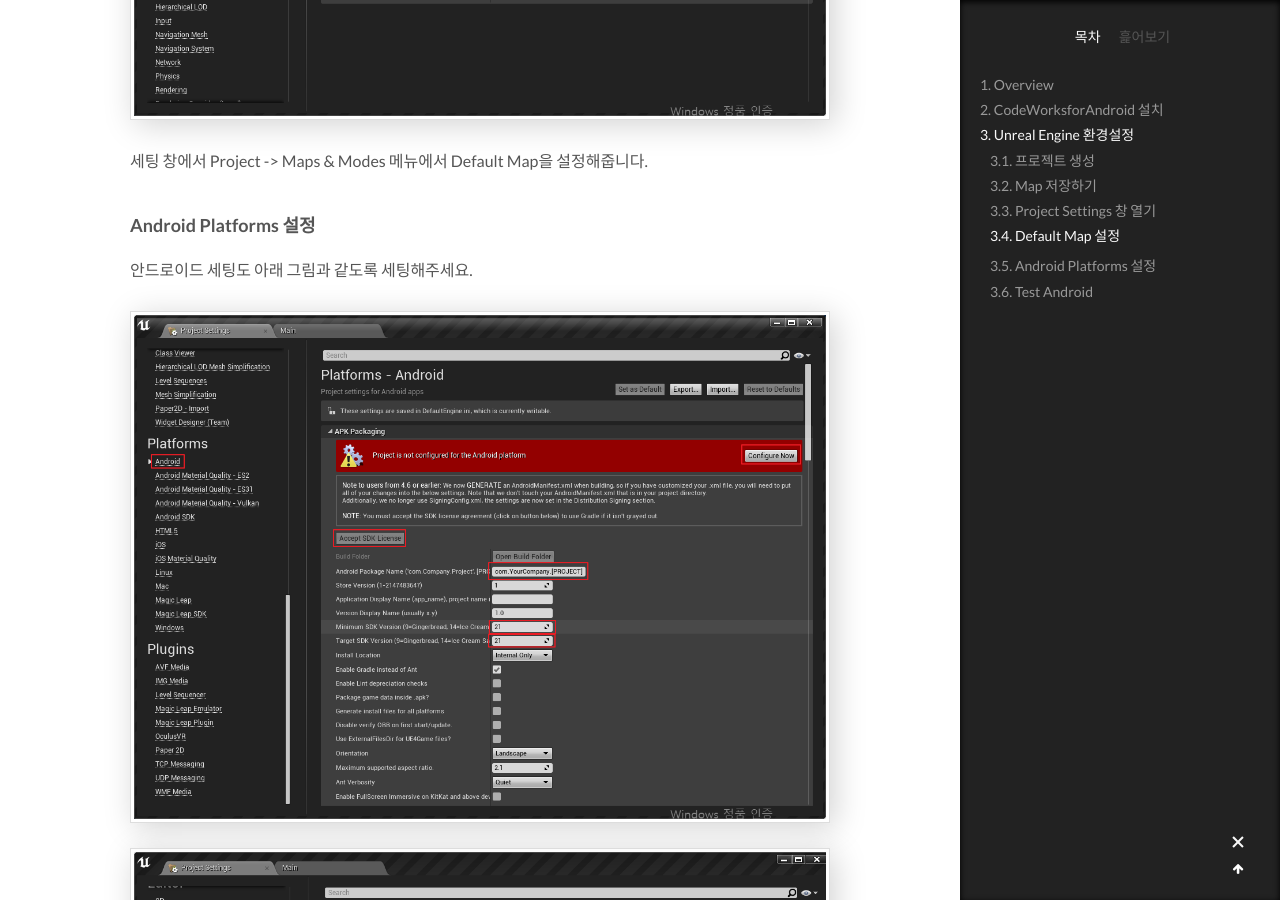
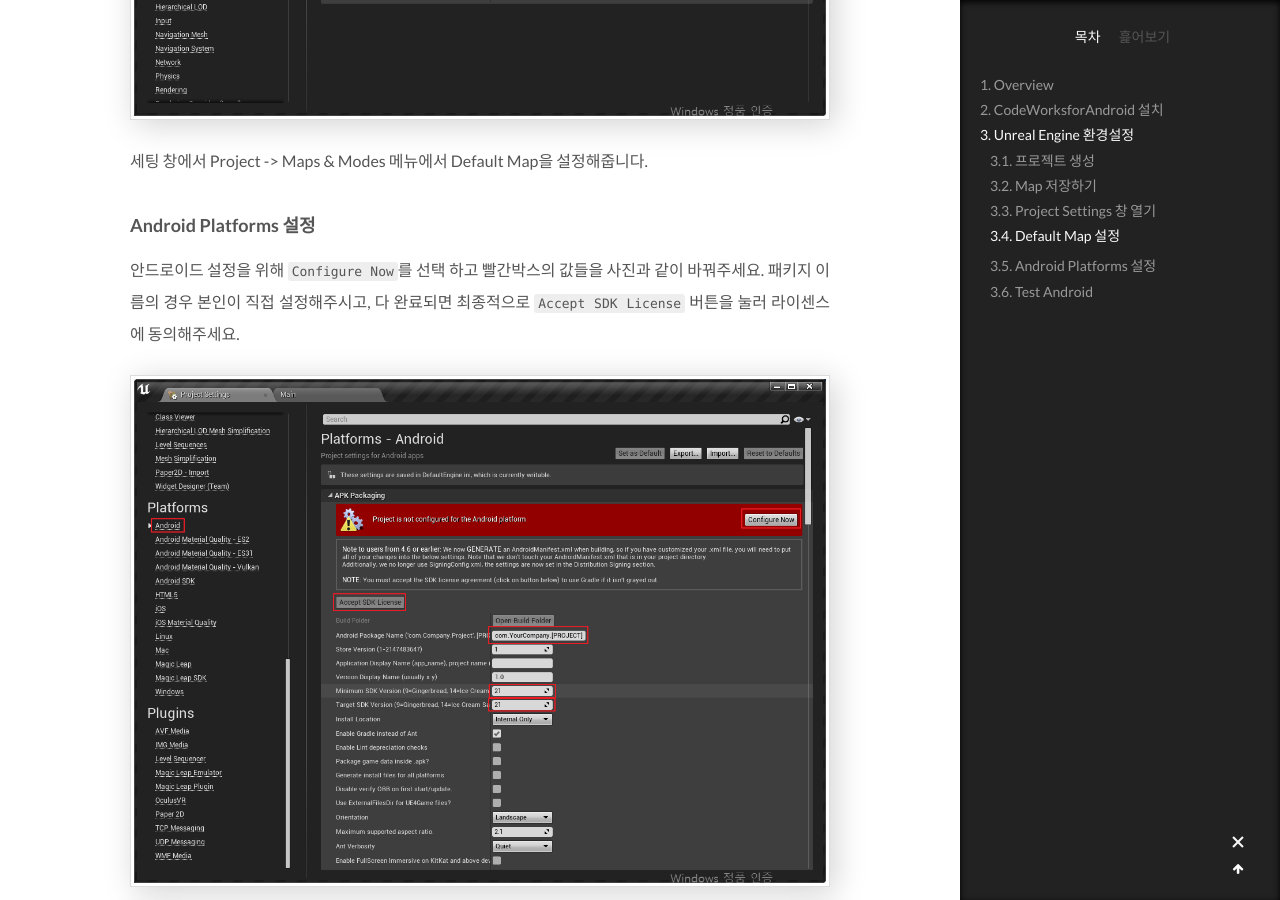
Before and after one commit to wkddnjset/wkddnjset.github.io, a Jekyll site: the page built from _posts/2019-01-02-(언리얼엔진)-AR모바일게임-개발하기-[환경설정].md, in a window 1280 px wide and 900 px high, scrolled down 3827 px. Built offline with Jekyll 4.4.1, drawn with Linux system fonts in a browser that asks for light colours; comment, search, counter and statistics services are not loaded; some of the changed text lies outside the part shown.

Commit message:
글 일부 수정

```diff
--- a/_posts/2019-01-02-(언리얼엔진)-AR모바일게임-개발하기-[환경설정].md
+++ b/_posts/2019-01-02-(언리얼엔진)-AR모바일게임-개발하기-[환경설정].md
@@ -56,7 +56,7 @@ tags: Unreal, AR, Game
 ### Android Platforms 설정
 
 
-안드로이드 세팅도 아래 그림과 같도록 세팅해주세요.
+안드로이드 설정을 위해 `Configure Now`를 선택 하고 빨간박스의 값들을 사진과 같이 바꿔주세요. 패키지 이름의 경우 본인이 직접 설정해주시고, 다 완료되면 최종적으로 `Accept SDK License` 버튼을 눌러 라이센스에 동의해주세요.
 
 ![unreal_set_7](https://github.com/wkddnjset/wkddnjset.github.io/blob/master/_posts/images/2019-01/unreal_set_7.png?raw=true)
 
```
Also changed, not shown: other parts of _posts/2019-01-02-(언리얼엔진)-AR모바일게임-개발하기-[환경설정].md (+1 -1 lines).
